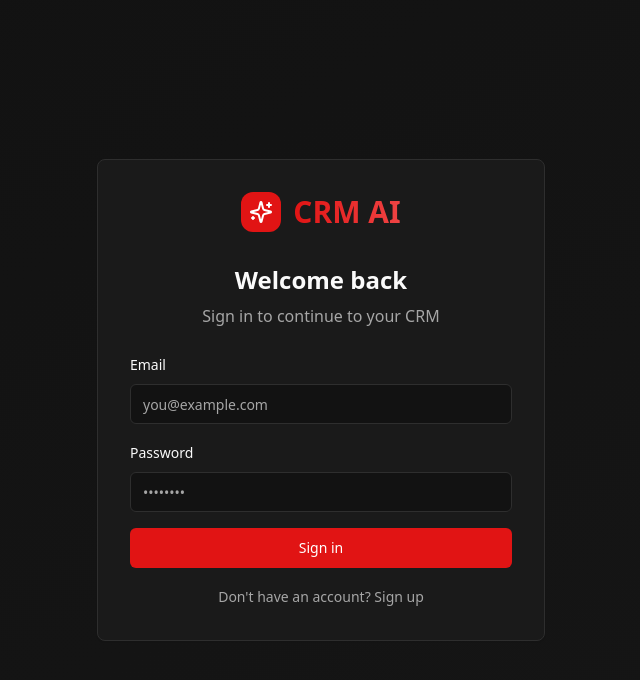
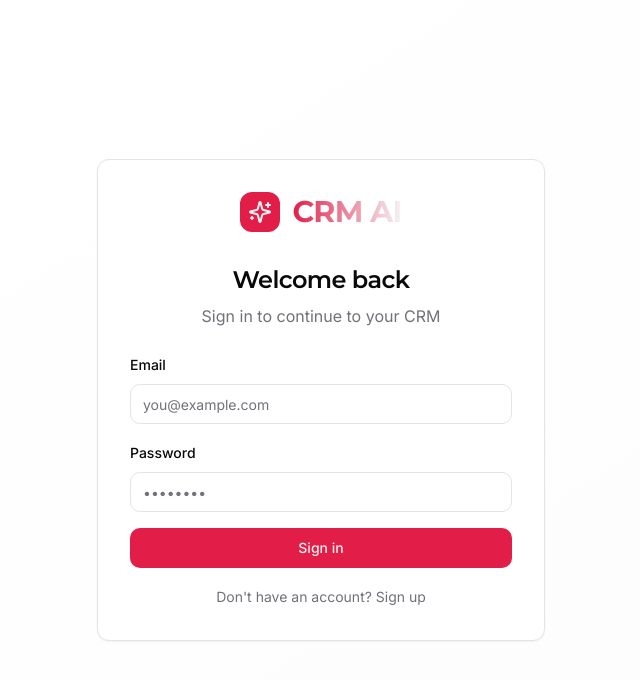
Before and after one commit to skyxxxnyc/lovablecrm-ai, a React (Vite) app: page /auth in a window 1280 px wide. Shown: the top 680 px of the page, without its empty margins (319-959 px from the left). Built offline with nearby package versions, Linux system fonts and the light colour scheme.

Commit message:
Update UI with provided files

```diff
--- a/index.html
+++ b/index.html
@@ -6,6 +6,9 @@
     <title>lovablecrm-ai</title>
     <meta name="description" content="Lovable Generated Project" />
     <meta name="author" content="Lovable" />
+    <link rel="preconnect" href="https://fonts.googleapis.com">
+    <link rel="preconnect" href="https://fonts.gstatic.com" crossorigin>
+    <link href="https://fonts.googleapis.com/css2?family=Inter:wght@300;400;500;600&family=Montserrat:wght@600;700&display=swap" rel="stylesheet">
 
     <meta property="og:title" content="lovablecrm-ai" />
     <meta property="og:description" content="Lovable Generated Project" />
--- a/src/index.css
+++ b/src/index.css
@@ -8,66 +8,40 @@ All colors MUST be HSL.
 
 @layer base {
   :root {
-    --background: 0 0% 7%;
-    --foreground: 0 0% 98%;
-
-    --card: 0 0% 10%;
-    --card-foreground: 0 0% 98%;
-
-    --popover: 0 0% 10%;
-    --popover-foreground: 0 0% 98%;
-
-    --primary: 0 84% 48%;
-    --primary-foreground: 0 0% 100%;
-
-    --secondary: 0 0% 14%;
-    --secondary-foreground: 0 0% 98%;
-
-    --muted: 0 0% 14%;
-    --muted-foreground: 0 0% 65%;
-
-    --accent: 0 84% 60%;
-    --accent-foreground: 0 0% 100%;
-
+    --background: 0 0% 100%;
+    --foreground: 240 10% 3.9%;
+    --card: 0 0% 100%;
+    --card-foreground: 240 10% 3.9%;
+    --popover: 0 0% 100%;
+    --popover-foreground: 240 10% 3.9%;
+    --primary: 346.8 77.2% 49.8%;
+    --primary-foreground: 355.7 100% 97.3%;
+    --secondary: 240 4.8% 95.9%;
+    --secondary-foreground: 240 5.9% 10%;
+    --muted: 240 4.8% 95.9%;
+    --muted-foreground: 240 3.8% 46.1%;
+    --accent: 240 4.8% 95.9%;
+    --accent-foreground: 240 5.9% 10%;
     --destructive: 0 84.2% 60.2%;
-    --destructive-foreground: 0 0% 100%;
-
-    --border: 0 0% 18%;
-    --input: 0 0% 18%;
-    --ring: 0 84% 60%;
-
-    --radius: 0.5rem;
-
-    --chat-bg: 0 0% 10%;
-    --sidebar-width: 72px;
-    --sidebar-width-expanded: 260px;
+    --destructive-foreground: 0 0% 98%;
+    --border: 240 5.9% 90%;
+    --input: 240 5.9% 90%;
+    --ring: 346.8 77.2% 49.8%;
+    --radius: 0.75rem;
 
     --success: 142 71% 45%;
     --success-foreground: 0 0% 100%;
     --warning: 38 92% 50%;
     --warning-foreground: 0 0% 100%;
 
-    --gradient-primary: linear-gradient(135deg, hsl(0 84% 60%), hsl(0 84% 70%));
-    --gradient-card: linear-gradient(135deg, hsl(0 0% 10%), hsl(0 0% 12%));
-    --shadow-soft: 0 2px 8px -2px hsl(0 0% 0% / 0.3);
-    --shadow-medium: 0 4px 16px -4px hsl(0 0% 0% / 0.4);
-    --transition-smooth: all 0.2s cubic-bezier(0.4, 0, 0.2, 1);
-
-    --sidebar-background: 0 0% 10%;
-
-    --sidebar-foreground: 0 0% 98%;
-
-    --sidebar-primary: 0 84% 60%;
-
-    --sidebar-primary-foreground: 0 0% 100%;
-
-    --sidebar-accent: 0 0% 14%;
-
-    --sidebar-accent-foreground: 0 0% 98%;
-
-    --sidebar-border: 0 0% 18%;
-
-    --sidebar-ring: 0 84% 60%;
+    --sidebar-background: 0 0% 100%;
+    --sidebar-foreground: 240 10% 3.9%;
+    --sidebar-primary: 346.8 77.2% 49.8%;
+    --sidebar-primary-foreground: 355.7 100% 97.3%;
+    --sidebar-accent: 240 4.8% 95.9%;
+    --sidebar-accent-foreground: 240 5.9% 10%;
+    --sidebar-border: 240 5.9% 90%;
+    --sidebar-ring: 346.8 77.2% 49.8%;
   }
 
   /* Safe area support for iOS notch */
@@ -81,46 +55,39 @@ All colors MUST be HSL.
   }
 
   .dark {
-    --background: 0 0% 5%;
-    --foreground: 0 0% 98%;
-
-    --card: 0 0% 8%;
-    --card-foreground: 0 0% 98%;
-
-    --popover: 0 0% 8%;
-    --popover-foreground: 0 0% 98%;
-
-    --primary: 0 84% 48%;
-    --primary-foreground: 0 0% 100%;
-
-    --secondary: 0 0% 12%;
+    --background: 20 14.3% 4.1%;
+    --foreground: 0 0% 95%;
+    --card: 24 9.8% 10%;
+    --card-foreground: 0 0% 95%;
+    --popover: 0 0% 9%;
+    --popover-foreground: 0 0% 95%;
+    --primary: 346.8 77.2% 49.8%;
+    --primary-foreground: 355.7 100% 97.3%;
+    --secondary: 240 3.7% 15.9%;
     --secondary-foreground: 0 0% 98%;
-
-    --muted: 0 0% 12%;
-    --muted-foreground: 0 0% 60%;
-
-    --accent: 0 84% 58%;
-    --accent-foreground: 0 0% 100%;
-
-    --destructive: 0 62.8% 50%;
-    --destructive-foreground: 0 0% 100%;
-
-    --border: 0 0% 15%;
-    --input: 0 0% 15%;
-    --ring: 0 84% 58%;
-
-    --chat-bg: 0 0% 8%;
+    --muted: 0 0% 15%;
+    --muted-foreground: 240 5% 64.9%;
+    --accent: 12 6.5% 15.1%;
+    --accent-foreground: 0 0% 98%;
+    --destructive: 0 62.8% 30.6%;
+    --destructive-foreground: 0 85.7% 97.3%;
+    --border: 240 3.7% 15.9%;
+    --input: 240 3.7% 15.9%;
+    --ring: 346.8 77.2% 49.8%;
 
     --success: 142 71% 45%;
     --success-foreground: 0 0% 100%;
     --warning: 38 92% 50%;
     --warning-foreground: 0 0% 100%;
 
-    --gradient-primary: linear-gradient(135deg, hsl(0 84% 58%), hsl(0 84% 68%));
-    --gradient-card: linear-gradient(135deg, hsl(0 0% 8%), hsl(0 0% 10%));
-    --shadow-soft: 0 2px 8px -2px hsl(0 0% 0% / 0.3);
-    --shadow-medium: 0 4px 16px -4px hsl(0 0% 0% / 0.4);
-    --transition-smooth: all 0.2s cubic-bezier(0.4, 0, 0.2, 1);
+    --sidebar-background: 24 9.8% 10%;
+    --sidebar-foreground: 0 0% 95%;
+    --sidebar-primary: 346.8 77.2% 49.8%;
+    --sidebar-primary-foreground: 355.7 100% 97.3%;
+    --sidebar-accent: 12 6.5% 15.1%;
+    --sidebar-accent-foreground: 0 0% 98%;
+    --sidebar-border: 240 3.7% 15.9%;
+    --sidebar-ring: 346.8 77.2% 49.8%;
   }
 }
 
@@ -128,8 +95,271 @@ All colors MUST be HSL.
   * {
     @apply border-border;
   }
-
   body {
     @apply bg-background text-foreground;
   }
+  h1,
+  h2,
+  h3,
+  h4,
+  h5,
+  h6 {
+    @apply tracking-tight font-heading font-semibold;
+  }
 }
+
+@layer components {
+  /* Global UI Elements */
+  .ui-element {
+    position: relative;
+    border-radius: 0.75rem;
+    transition: all 300ms ease-in-out;
+  }
+
+  /* Glassmorphic UI Elements */
+  .glassmorphic-card {
+    background-color: rgba(var(--background), 0.6);
+    backdrop-filter: blur(8px);
+    border: 1px solid rgba(255, 255, 255, 0.1);
+    border-radius: 0.75rem;
+    box-shadow: 0 4px 30px rgba(0, 0, 0, 0.1);
+    transition: all 300ms ease-in-out;
+  }
+
+  .glassmorphic-card:hover {
+    transform: scale(1.03);
+    box-shadow: 0 10px 30px rgba(0, 0, 0, 0.15);
+  }
+
+  .glassmorphic-inner-card {
+    background-color: rgba(var(--background), 0.4);
+    backdrop-filter: blur(4px);
+    border: 1px solid rgba(255, 255, 255, 0.05);
+    border-radius: 0.75rem;
+  }
+
+  .glassmorphic-dropdown {
+    background-color: rgba(var(--background), 0.8);
+    backdrop-filter: blur(8px);
+    border: 1px solid rgba(var(--border), 0.5);
+    border-radius: 0.75rem;
+  }
+
+  .glassmorphic-tabs {
+    background-color: rgba(var(--background), 0.6);
+    backdrop-filter: blur(8px);
+    border: 1px solid rgba(var(--border), 0.5);
+    border-radius: 9999px;
+  }
+
+  .glassmorphic-avatar {
+    background-color: rgba(var(--background), 0.6);
+    backdrop-filter: blur(8px);
+    border: 1px solid rgba(var(--border), 0.5);
+    border-radius: 9999px;
+  }
+
+  .glassmorphic-icon {
+    background-color: rgba(var(--background), 0.6);
+    backdrop-filter: blur(8px);
+    border: 1px solid rgba(var(--border), 0.5);
+    border-radius: 9999px;
+    padding: 0.5rem;
+    transition: background-color 300ms;
+  }
+
+  .glassmorphic-icon:hover {
+    background-color: rgba(var(--background), 0.8);
+  }
+
+  .glassmorphic-accordion-item {
+    border-bottom: 1px solid rgba(var(--border), 0.5);
+  }
+
+  /* Neumorphic UI Elements */
+  .neumorphic-button {
+    background-color: rgba(var(--secondary), 0.5);
+    border-radius: 0.75rem;
+    box-shadow: 4px 4px 10px rgba(0, 0, 0, 0.1), -4px -4px 10px rgba(255, 255, 255, 0.05);
+    transition: all 300ms ease-in-out;
+  }
+
+  .neumorphic-button:hover {
+    background-color: rgba(var(--secondary), 0.7);
+    transform: scale(1.03);
+    box-shadow: 6px 6px 15px rgba(0, 0, 0, 0.15), -6px -6px 15px rgba(255, 255, 255, 0.07);
+  }
+
+  .neumorphic-button-primary {
+    background-color: rgba(var(--primary), 0.9);
+    color: hsl(var(--primary-foreground));
+    border-radius: 0.75rem;
+    box-shadow: 4px 4px 10px rgba(0, 0, 0, 0.2), -4px -4px 10px rgba(255, 255, 255, 0.05);
+    transition: all 300ms ease-in-out;
+  }
+
+  .neumorphic-button-primary:hover {
+    background-color: hsl(var(--primary));
+    transform: scale(1.03);
+    box-shadow: 6px 6px 15px rgba(0, 0, 0, 0.25), -6px -6px 15px rgba(255, 255, 255, 0.07);
+  }
+
+  .neumorphic-button-outline {
+    background-color: transparent;
+    border: 1px solid hsl(var(--border));
+    border-radius: 0.75rem;
+    box-shadow: 4px 4px 10px rgba(0, 0, 0, 0.1), -4px -4px 10px rgba(255, 255, 255, 0.05);
+    transition: all 300ms ease-in-out;
+  }
+
+  .neumorphic-button-outline:hover {
+    background-color: rgba(var(--accent), 0.1);
+    transform: scale(1.03);
+    box-shadow: 6px 6px 15px rgba(0, 0, 0, 0.15), -6px -6px 15px rgba(255, 255, 255, 0.07);
+  }
+
+  .neumorphic-button-floating {
+    border-radius: 0.75rem;
+    box-shadow: 4px 4px 10px rgba(0, 0, 0, 0.2), -4px -4px 10px rgba(255, 255, 255, 0.05);
+    transition: all 300ms;
+  }
+
+  .neumorphic-button-floating:hover {
+    box-shadow: 6px 6px 15px rgba(0, 0, 0, 0.2), -6px -6px 15px rgba(255, 255, 255, 0.05);
+  }
+
+  /* Soft Glow Effects */
+  .soft-glow {
+    position: relative;
+  }
+
+  .soft-glow::before {
+    content: "";
+    position: absolute;
+    inset: -2px;
+    border-radius: 0.75rem;
+    opacity: 0;
+    transition: opacity 300ms;
+    background: radial-gradient(circle at 50% 50%, rgba(220, 38, 38, 0.4), transparent 70%);
+    z-index: -1;
+  }
+
+  .soft-glow:hover::before {
+    opacity: 1;
+  }
+
+  /* Gradient Text */
+  .gradient-text {
+    background-clip: text;
+    -webkit-background-clip: text;
+    color: transparent;
+    background-image: linear-gradient(to right, #ef4444, #f87171, #d1d5db);
+    background-size: 200% 200%;
+    animation: gradientFlow 8s ease infinite;
+  }
+
+  @keyframes gradientFlow {
+    0% {
+      background-position: 0% 50%;
+    }
+    50% {
+      background-position: 100% 50%;
+    }
+    100% {
+      background-position: 0% 50%;
+    }
+  }
+
+  /* Spacing Utilities */
+  .section-spacing {
+    padding-top: 3rem;
+    padding-bottom: 3rem;
+  }
+
+  @media (min-width: 768px) {
+    .section-spacing {
+      padding-top: 6rem;
+      padding-bottom: 6rem;
+    }
+  }
+
+  .element-spacing {
+    margin-top: 1.5rem;
+  }
+
+  .container-padding {
+    padding-left: 1.5rem;
+    padding-right: 1.5rem;
+  }
+
+  @media (min-width: 768px) {
+    .container-padding {
+      padding-left: 2rem;
+      padding-right: 2rem;
+    }
+  }
+
+  /* Colorful Borders */
+  .border-glow-red {
+    border: 1px solid rgba(239, 68, 68, 0.3);
+    transition: border-color 300ms;
+  }
+
+  .border-glow-red:hover {
+    border-color: rgba(239, 68, 68, 0.6);
+  }
+
+  .border-glow-blue {
+    border: 1px solid rgba(59, 130, 246, 0.3);
+    transition: border-color 300ms;
+  }
+
+  .border-glow-blue:hover {
+    border-color: rgba(59, 130, 246, 0.6);
+  }
+
+  .border-glow-purple {
+    border: 1px solid rgba(168, 85, 247, 0.3);
+    transition: border-color 300ms;
+  }
+
+  .border-glow-purple:hover {
+    border-color: rgba(168, 85, 247, 0.6);
+  }
+
+  .border-glow-green {
+    border: 1px solid rgba(34, 197, 94, 0.3);
+    transition: border-color 300ms;
+  }
+
+  .border-glow-green:hover {
+    border-color: rgba(34, 197, 94, 0.6);
+  }
+
+  .border-glow-yellow {
+    border: 1px solid rgba(234, 179, 8, 0.3);
+    transition: border-color 300ms;
+  }
+
+  .border-glow-yellow:hover {
+    border-color: rgba(234, 179, 8, 0.6);
+  }
+
+  .border-glow-orange {
+    border: 1px solid rgba(249, 115, 22, 0.3);
+    transition: border-color 300ms;
+  }
+
+  .border-glow-orange:hover {
+    border-color: rgba(249, 115, 22, 0.6);
+  }
+
+  /* Font classes */
+  .font-heading {
+    font-family: var(--font-heading);
+  }
+
+  .font-sans {
+    font-family: var(--font-sans);
+  }
+}
--- a/tailwind.config.ts
+++ b/tailwind.config.ts
@@ -13,6 +13,10 @@ export default {
       },
     },
     extend: {
+      fontFamily: {
+        sans: ["Inter", "sans-serif"],
+        heading: ["Montserrat", "sans-serif"],
+      },
       colors: {
         border: "hsl(var(--border))",
         input: "hsl(var(--input))",
```
